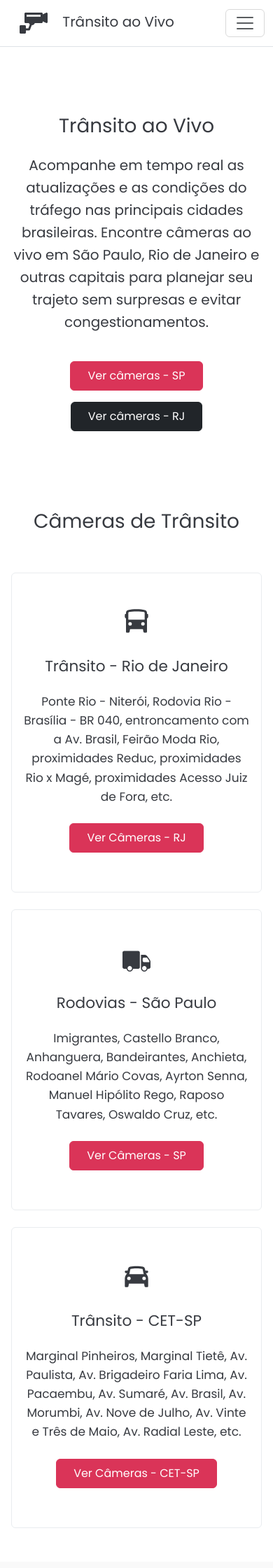
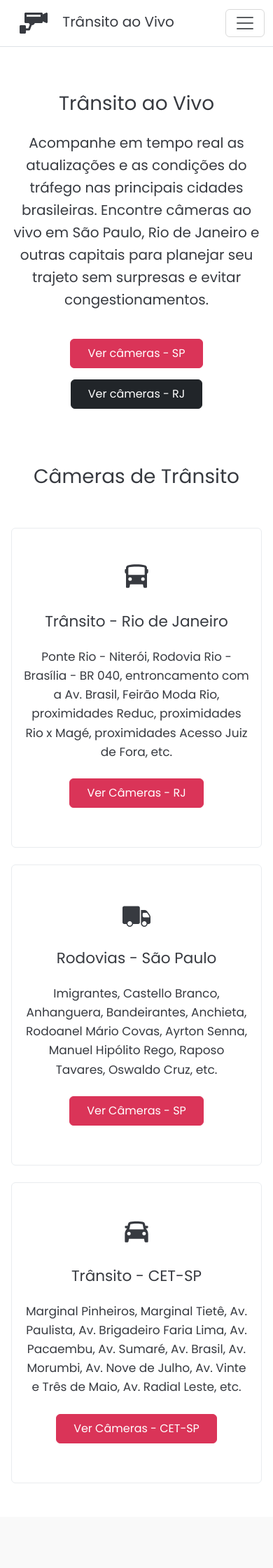
Before and after one commit to Sergio-Damm/transitoaovivo, a Jekyll site: the page built from index.html, in a window 390 px wide. Shown: the top 2240 px of the page at 70% size. Built offline with Jekyll 4.4.1, drawn with Linux system fonts in a browser that asks for light colours; comment, search, counter and statistics services are not loaded.

Commit message:
section spacing padding-block: 4rem;

```diff
--- a/css/style.css
+++ b/css/style.css
@@ -264,6 +264,6 @@ body.scrolled #btn-back-to-top {
 
 @media (max-width: 576px) {
   .section-spacing {
-    padding-block: 6rem;
+    padding-block: 4rem;
   }
 }
```
